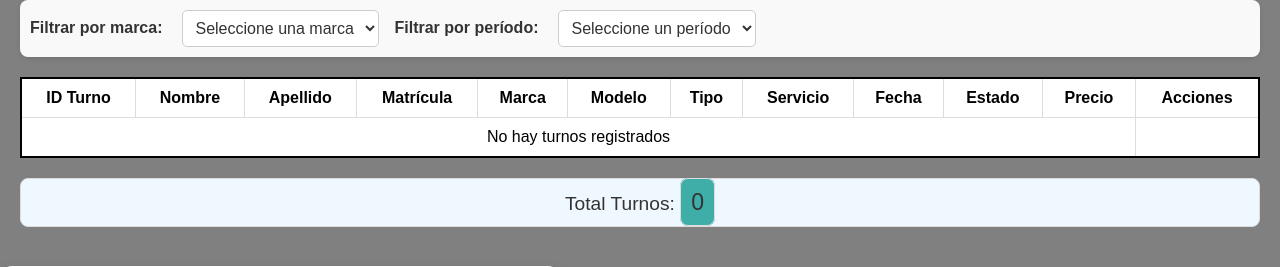
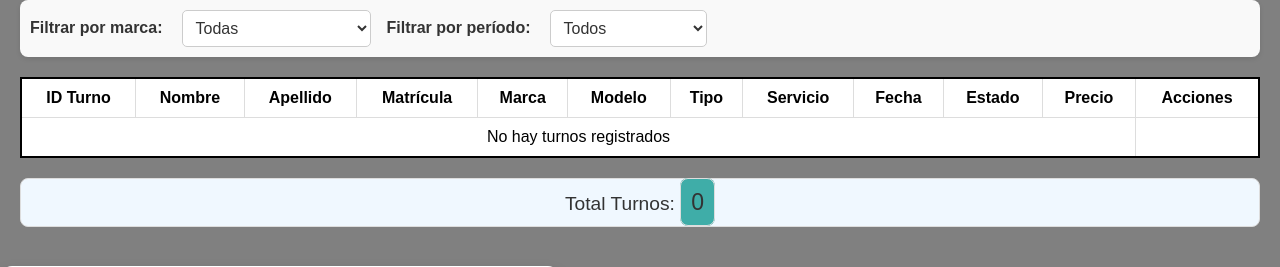
Before and after one commit to UliWT/Car_wash, a PHP site: page / in a window 1280 px wide. Shown: the part 189-456 px from the top of the page. Run offline with PHP 8.4, Linux system fonts and the light colour scheme; data comes from the database, SQL or seed files in the repository; data that the repository does not hold is empty.

Commit message:
correcciones

```diff
--- a/front/Admin/index.php
+++ b/front/Admin/index.php
@@ -23,7 +23,7 @@
             <div class="filter-container">
     <label for="marca-filter">Filtrar por marca:</label>
     <select id="marca-filter" name="marca">
-                    <option value="">Seleccione una marca</option>
+        <option value="">Todas</option>
         <?php
         // Conexión a la base de datos para obtener las marcas
         $servername = "localhost";
@@ -47,13 +47,12 @@
 
     <label for="periodo-filter">Filtrar por período:</label>
     <select id="periodo-filter" name="periodo">
-                        <option value="">Seleccione un período</option>
+        <option value="">Todos</option>
         <option value="1">Último mes</option>
         <option value="3">Últimos 3 meses</option>
         <option value="6">Últimos 6 meses</option>
         <option value="12">Último año</option>
     </select>
-
 </div>
 
             <!-- Tabla de turnos -->
```
Lines whose indentation alone changed are shown as unchanged.
